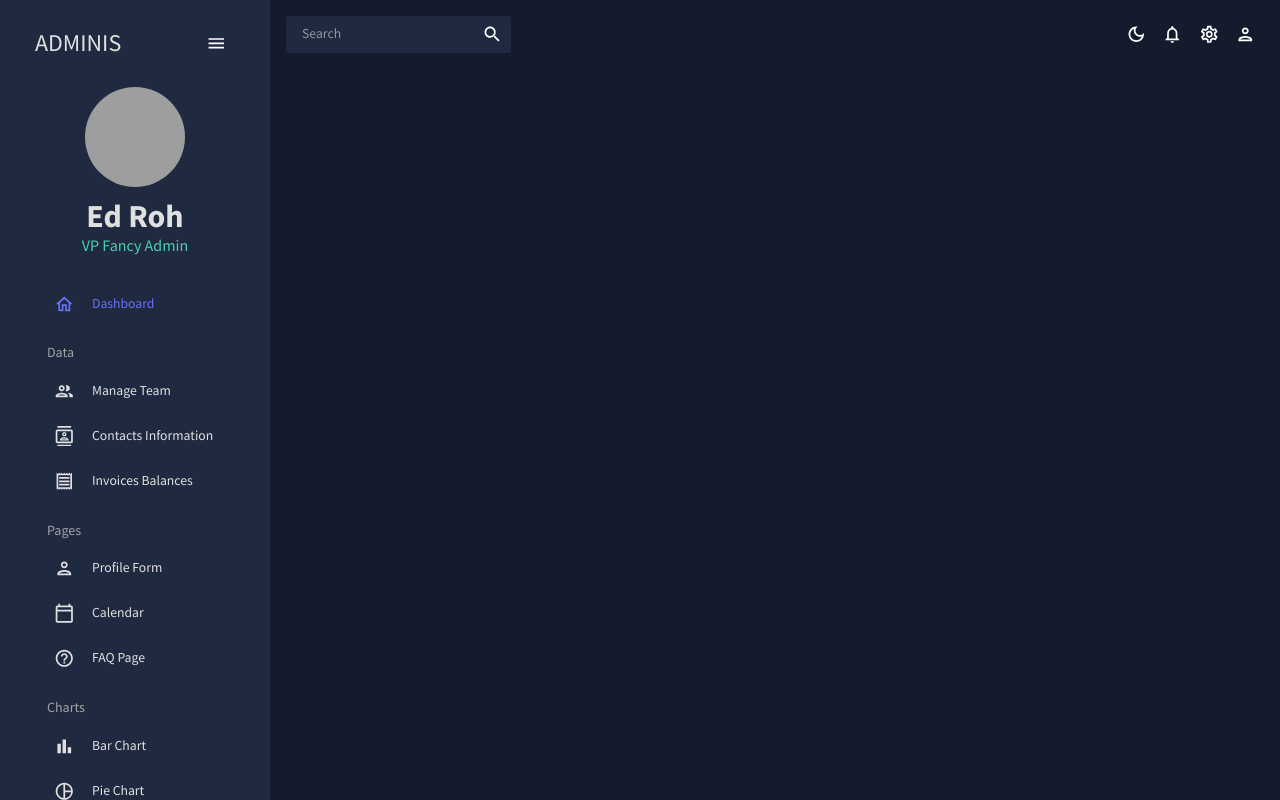
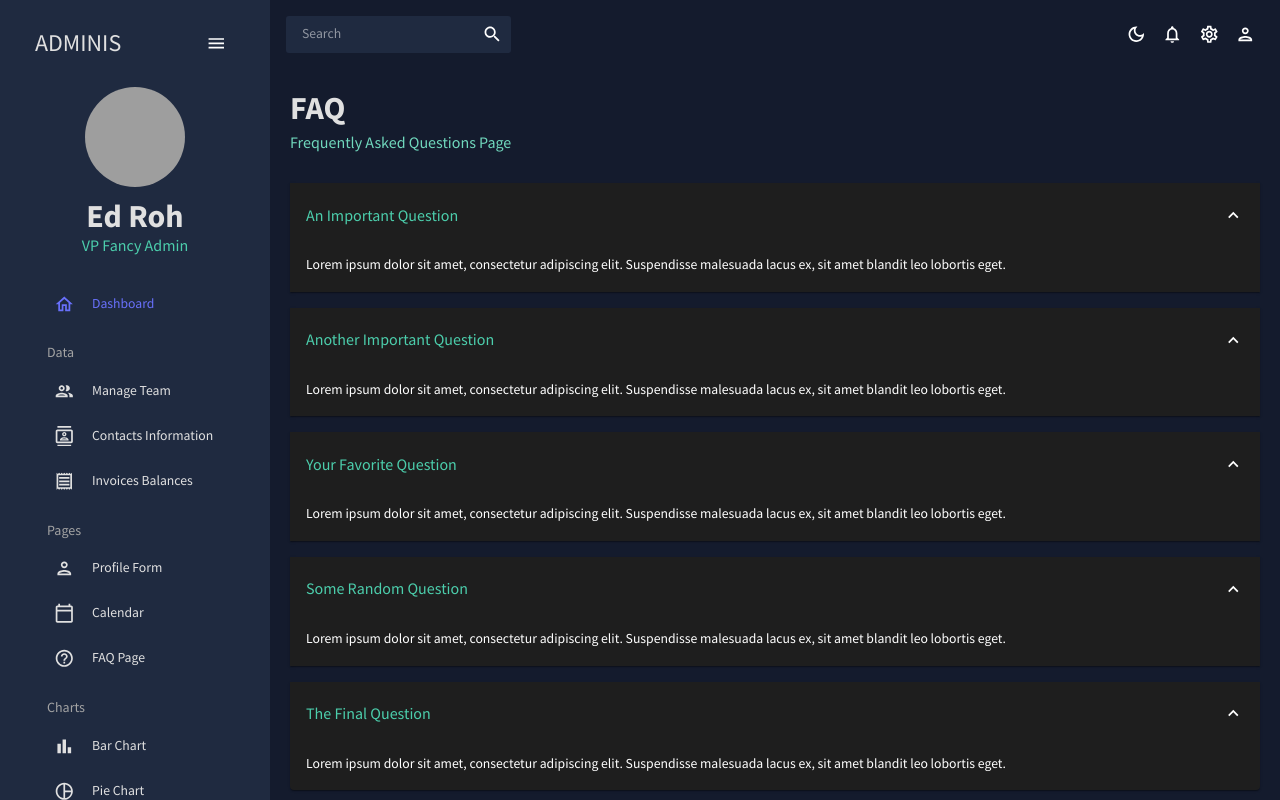
Before and after one commit to orchidenver/mui-admin-dashboard, a React (Create React App) app: page /faq in a window 1280 px wide. Built offline with nearby package versions, Linux system fonts and the light colour scheme; grey boxes are pictures that could not be loaded.

Commit message:
accordion added

```diff
--- a/src/App.js
+++ b/src/App.js
@@ -10,7 +10,7 @@
 import Form from "./pages/form";
 // import Line from "./pages/line";
 // import Pie from "./pages/pie";
-// import FAQ from "./pages/faq";
+import FAQ from "./pages/faq";
 // import Geography from "./pages/geography";
 import { CssBaseline, ThemeProvider } from "@mui/material";
 import { ColorModeContext, useMode } from "./theme";
@@ -35,8 +35,8 @@
               <Route path="/form" element={<Form />} />
               {/* <Route path="/bar" element={<Bar />} />
               <Route path="/pie" element={<Pie />} />
-              <Route path="/line" element={<Line />} />
-              <Route path="/faq" element={<FAQ />} /> */}
+              <Route path="/line" element={<Line />} /> */}
+              <Route path="/faq" element={<FAQ />} />
               <Route path="/calendar" element={<Calendar />} />
               {/* <Route path="/geography" element={<Geography />} /> */}
             </Routes>
--- /dev/null
+++ b/src/pages/faq/index.js
@@ -0,0 +1,87 @@
+import { Box, useTheme } from "@mui/material";
+import Header from "../../components/Header";
+import Accordion from "@mui/material/Accordion";
+import AccordionSummary from "@mui/material/AccordionSummary";
+import AccordionDetails from "@mui/material/AccordionDetails";
+import Typography from "@mui/material/Typography";
+import ExpandMoreIcon from "@mui/icons-material/ExpandMore";
+import { tokens } from "../../theme";
+
+const FAQ = () => {
+    const theme = useTheme();
+    const colors = tokens(theme.palette.mode);
+
+    return (
+        <Box m="20px">
+            <Header title="FAQ" subtitle="Frequently Asked Questions Page" />
+
+            <Accordion defaultExpanded>
+                <AccordionSummary expandIcon={<ExpandMoreIcon />}>
+                    <Typography color={colors.greenAccent[500]} variant="h5">
+                        An Important Question
+                    </Typography>
+                </AccordionSummary>
+                <AccordionDetails>
+                    <Typography>
+                        Lorem ipsum dolor sit amet, consectetur adipiscing elit. Suspendisse
+                        malesuada lacus ex, sit amet blandit leo lobortis eget.
+                    </Typography>
+                </AccordionDetails>
+            </Accordion>
+            <Accordion defaultExpanded>
+                <AccordionSummary expandIcon={<ExpandMoreIcon />}>
+                    <Typography color={colors.greenAccent[500]} variant="h5">
+                        Another Important Question
+                    </Typography>
+                </AccordionSummary>
+                <AccordionDetails>
+                    <Typography>
+                        Lorem ipsum dolor sit amet, consectetur adipiscing elit. Suspendisse
+                        malesuada lacus ex, sit amet blandit leo lobortis eget.
+                    </Typography>
+                </AccordionDetails>
+            </Accordion>
+            <Accordion defaultExpanded>
+                <AccordionSummary expandIcon={<ExpandMoreIcon />}>
+                    <Typography color={colors.greenAccent[500]} variant="h5">
+                        Your Favorite Question
+                    </Typography>
+                </AccordionSummary>
+                <AccordionDetails>
+                    <Typography>
+                        Lorem ipsum dolor sit amet, consectetur adipiscing elit. Suspendisse
+                        malesuada lacus ex, sit amet blandit leo lobortis eget.
+                    </Typography>
+                </AccordionDetails>
+            </Accordion>
+            <Accordion defaultExpanded>
+                <AccordionSummary expandIcon={<ExpandMoreIcon />}>
+                    <Typography color={colors.greenAccent[500]} variant="h5">
+                        Some Random Question
+                    </Typography>
+                </AccordionSummary>
+                <AccordionDetails>
+                    <Typography>
+                        Lorem ipsum dolor sit amet, consectetur adipiscing elit. Suspendisse
+                        malesuada lacus ex, sit amet blandit leo lobortis eget.
+                    </Typography>
+                </AccordionDetails>
+            </Accordion>
+            <Accordion defaultExpanded>
+                <AccordionSummary expandIcon={<ExpandMoreIcon />}>
+                    <Typography color={colors.greenAccent[500]} variant="h5">
+                        The Final Question
+                    </Typography>
+                </AccordionSummary>
+                <AccordionDetails>
+                    <Typography>
+                        Lorem ipsum dolor sit amet, consectetur adipiscing elit. Suspendisse
+                        malesuada lacus ex, sit amet blandit leo lobortis eget.
+                    </Typography>
+                </AccordionDetails>
+            </Accordion>
+        </Box>
+    );
+};
+
+export default FAQ;
```
